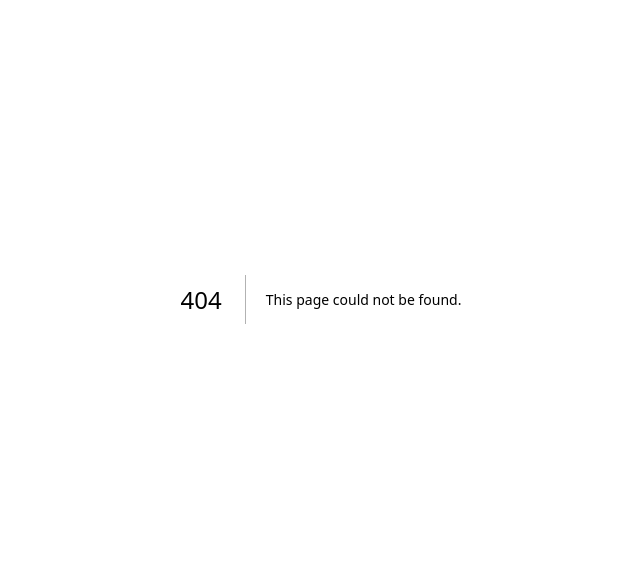
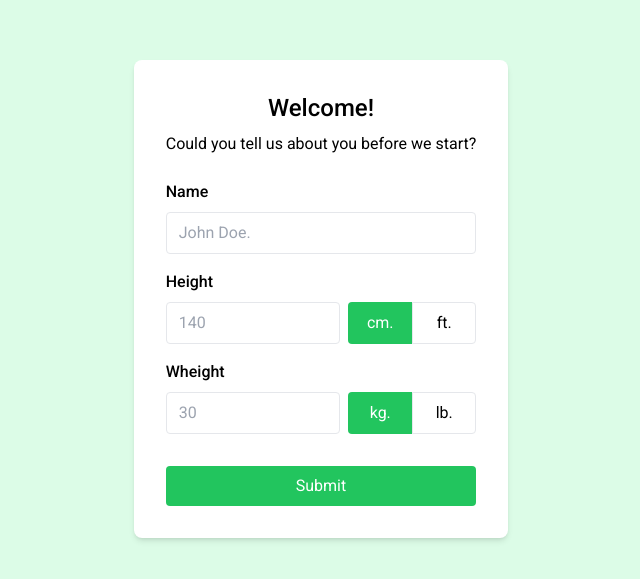
Before and after one commit to AriSepulveda329/FitnessTracker, a Next.js app: page /register in a window 1280 px wide. Before the commit this address had no page. Shown: the part 101-680 px from the top of the page, without its empty margins (319-959 px from the left). Built offline with nearby package versions, Linux system fonts and the light colour scheme.

Commit message:
Add register page

```diff
--- a/package.json
+++ b/package.json
@@ -24,11 +24,11 @@
     "@types/node": "^20",
     "@types/react": "^18",
     "@types/react-dom": "^18",
-    "autoprefixer": "^10.0.1",
+    "autoprefixer": "^10.4.19",
     "eslint": "^8",
     "eslint-config-next": "14.1.4",
-    "postcss": "^8",
-    "tailwindcss": "^3.3.0",
+    "postcss": "^8.4.38",
+    "tailwindcss": "^3.4.3",
     "typescript": "^5"
   }
 }
--- a/src/app/layout.tsx
+++ b/src/app/layout.tsx
@@ -13,7 +13,7 @@ export default function RootLayout({
   children: React.ReactNode;
 }>) {
   return (
-    <html lang="en" className="h-full">
+    <html lang="en" className="h-full bg-gray-100">
       <body className={`${roboto.className} h-full`}>{children}</body>
     </html>
   );
--- /dev/null
+++ b/src/app/register/page.tsx
@@ -0,0 +1,155 @@
+"use client";
+
+import React, { useState } from "react";
+import { useRouter } from "next/navigation";
+
+function Register() {
+  const [name, setName] = useState("");
+  const [wheight, setWheight] = useState<number>();
+  const [heightFormat, setHeightFormat] = useState<"cm" | "ft">("cm");
+  const [height, setHeight] = useState<number>();
+  const [wheightFormat, setWheightFormat] = useState<"kg" | "lb">("kg");
+  const router = useRouter();
+
+  const submitHandler = (e: React.FormEvent<HTMLFormElement>) => {
+    e.preventDefault();
+    console.log(name, wheight, heightFormat, height, wheightFormat);
+    router.push("/");
+  };
+
+  return (
+    <div className="flex w-screen h-screen justify-center items-center bg-green-100">
+      <div className="flex bg-white flex-col items-center p-8 rounded-lg shadow-md">
+        <p className="text-2xl font-medium mb-2">Welcome!</p>
+        <p className="mb-6">Could you tell us about you before we start?</p>
+        <form
+          className="flex w-full flex-col gap-y-4"
+          onSubmit={(e) => submitHandler(e)}
+        >
+          <div>
+            <label className="block font-medium mb-2" htmlFor="name">
+              Name
+            </label>
+            <input
+              className="w-full px-3 py-2 border rounded appearance-none focus:outline-none focus:ring-2"
+              type="text"
+              id="name"
+              placeholder="John Doe."
+              onChange={(e) => setName(e.target.value)}
+            />
+          </div>
+          <div>
+            <label className="block font-medium mb-2" htmlFor="height">
+              Height
+            </label>
+            <section className="flex">
+              <input
+                className="w-full px-3 py-2 border rounded appearance-none focus:outline-none focus:ring-2"
+                type="number"
+                id="height"
+                placeholder="140"
+                min={100}
+                max={300}
+                onChange={(e) => setHeight(parseInt(e.target.value))}
+              />
+              <ul className="flex">
+                <li>
+                  <input
+                    type="radio"
+                    id="cm"
+                    name="heightFormat"
+                    value="cm"
+                    className="hidden peer"
+                    onChange={(e) => setHeightFormat(e.target.value as "cm")}
+                    defaultChecked
+                  />
+                  <label
+                    htmlFor="cm"
+                    className="flex items-center justify-center w-16 h-full border ml-2 rounded-l cursor-pointer peer-checked:bg-green-500 peer-checked:text-white peer-checked:border-none"
+                  >
+                    cm.
+                  </label>
+                </li>
+                <li>
+                  <input
+                    type="radio"
+                    id="ft"
+                    name="heightFormat"
+                    value="ft"
+                    className="hidden peer"
+                    onChange={(e) => setHeightFormat(e.target.value as "ft")}
+                  />
+                  <label
+                    htmlFor="ft"
+                    className="flex items-center justify-center w-16 h-full border rounded-r cursor-pointer peer-checked:bg-green-500 peer-checked:text-white peer-checked:border-none"
+                  >
+                    ft.
+                  </label>
+                </li>
+              </ul>
+            </section>
+          </div>
+          <div>
+            <label className="block font-medium mb-2" htmlFor="wheight">
+              Wheight
+            </label>
+            <section className="flex">
+              <input
+                className="w-full px-3 py-2 border rounded appearance-none focus:outline-none focus:ring-2"
+                type="number"
+                id="wheight"
+                placeholder="30"
+                min={15}
+                max={300}
+                onChange={(e) => setWheight(parseInt(e.target.value))}
+              />
+              <ul className="flex">
+                <li>
+                  <input
+                    type="radio"
+                    id="kg"
+                    name="wheightFormat"
+                    value="kg"
+                    className="hidden peer"
+                    onChange={(e) => setWheightFormat(e.target.value as "kg")}
+                    defaultChecked
+                  />
+                  <label
+                    htmlFor="kg"
+                    className="flex items-center justify-center w-16 h-full border ml-2 rounded-l cursor-pointer peer-checked:bg-green-500 peer-checked:text-white peer-checked:border-none"
+                  >
+                    kg.
+                  </label>
+                </li>
+                <li>
+                  <input
+                    type="radio"
+                    id="lb"
+                    name="wheightFormat"
+                    value="lb"
+                    className="hidden peer"
+                    onChange={(e) => setWheightFormat(e.target.value as "lb")}
+                  />
+                  <label
+                    htmlFor="lb"
+                    className="flex items-center justify-center w-16 h-full border rounded-r cursor-pointer peer-checked:bg-green-500 peer-checked:text-white peer-checked:border-none"
+                  >
+                    lb.
+                  </label>
+                </li>
+              </ul>
+            </section>
+          </div>
+          <button
+            type="submit"
+            className="bg-green-500 text-white w-full py-2 mt-4 rounded hover:bg-green-600 transition-colors"
+          >
+            Submit
+          </button>
+        </form>
+      </div>
+    </div>
+  );
+}
+
+export default Register;
--- a/src/components/CaloriesCard.tsx
+++ b/src/components/CaloriesCard.tsx
@@ -45,7 +45,7 @@ function CaloriesCard() {
   }, [getTotalPercentageCalories]);
 
   return (
-    <div className="shadow-lg w-1/2 p-5 rounded-xl">
+    <div className="shadow-lg w-1/2 p-5 rounded-xl bg-white">
       <h1 className="text-2xl">Calories burned</h1>
       <div className="flex my-8">
         <div className="grow self-end">
--- a/src/components/ExerciseCard.tsx
+++ b/src/components/ExerciseCard.tsx
@@ -47,7 +47,7 @@ function ExerciseCard() {
   }, [getExerciseFromStorage, getExercisesFromStorage, updateExercises, date]);
 
   return (
-    <div className="shadow-lg w-1/2 p-5 rounded-xl">
+    <div className="shadow-lg w-1/2 p-5 rounded-xl bg-white">
       <h1 className="text-2xl">Exercise days</h1>
       <div className="flex my-8">
         <div className="grow self-end">
```
Also changed, not shown: 1 other file (tests, documents, lock files or other folders).
